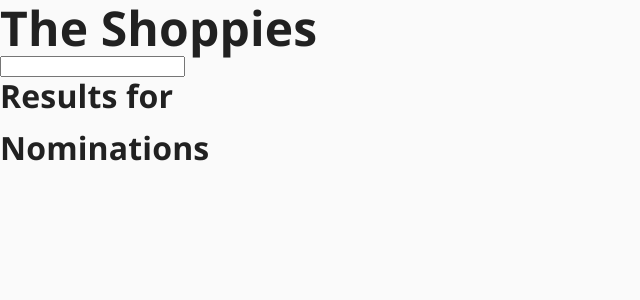
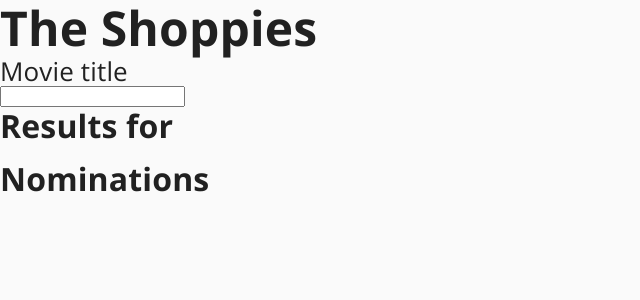
Before and after one commit to armiantos/shopify-frontend-intern, a React (Create React App) app: page / in a window 1280 px wide. Shown: the top 300 px of the page, without its empty margins (0-640 px from the left). Built offline with nearby package versions, Linux system fonts and the light colour scheme.

Commit message:
Add movie title section

```diff
--- a/src/App.tsx
+++ b/src/App.tsx
@@ -55,6 +55,8 @@ function App() {
                     <Typography variant="h1">The Shoppies</Typography>
                 </header>
 
+                <div className="Search">
+                    <Typography variant="h3">Movie title</Typography>
                     <SearchBar
                         onSearch={async (title) => {
                             setSearchResults({
@@ -63,6 +65,7 @@ function App() {
                             });
                         }}
                     />
+                </div>
 
                 <div className="SearchResults">
                     <Typography variant="h2">
--- a/src/theme.ts
+++ b/src/theme.ts
@@ -11,6 +11,10 @@ const theme = createMuiTheme({
             fontWeight: 600,
             fontSize: 32,
         },
+        h3: {
+            fontWeight: 400,
+            fontSize: 26,
+        },
     },
 });
 
```
Lines whose indentation alone changed are shown as unchanged.
